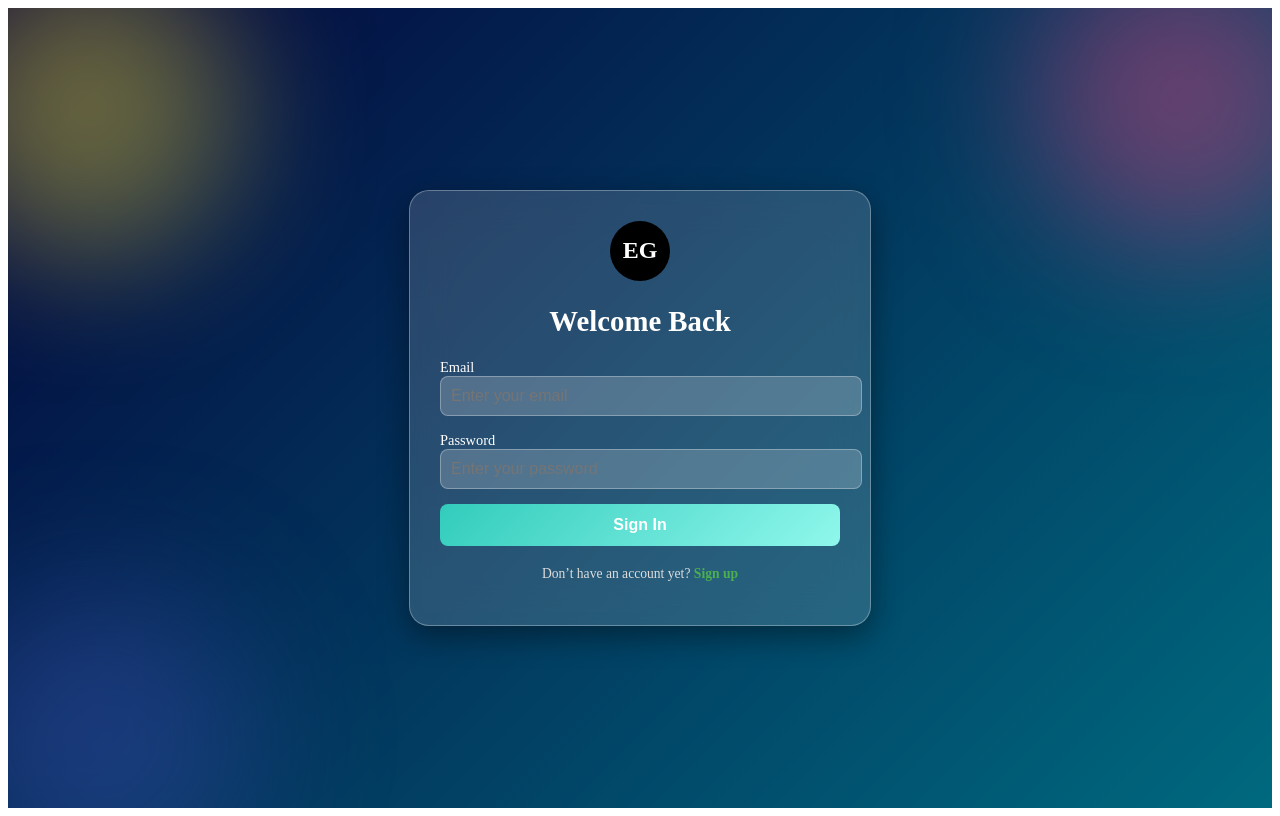
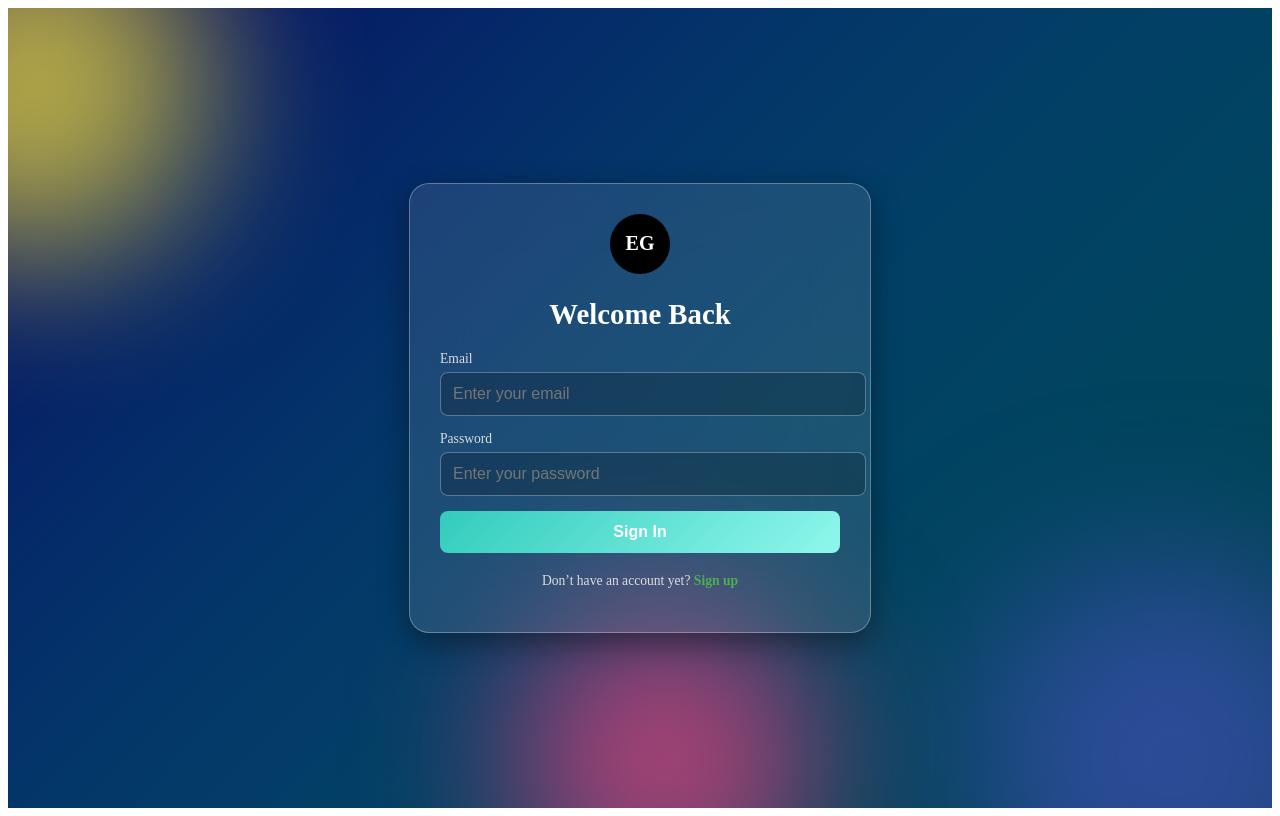
Before and after one commit to code-ninja-labs/ente-gramam1, a React (Vite) app: page /auth in a window 1280 px wide. Built offline with nearby package versions, Linux system fonts and the light colour scheme.

Commit message:
Update Auth.jsx

```diff
--- a/src/pages/Auth.jsx
+++ b/src/pages/Auth.jsx
@@ -1,32 +1,37 @@
-import React, { useState } from 'react';
-import { useNavigate } from 'react-router-dom';
-import { supabase } from '../supabaseClient';
+import React, { useState } from "react";
+import { useNavigate } from "react-router-dom";
+import { supabase } from "../supabaseClient";
 
 const Auth = () => {
-  const [email, setEmail] = useState('');
-  const [password, setPassword] = useState('');
+  const [email, setEmail] = useState("");
+  const [password, setPassword] = useState("");
   const [loading, setLoading] = useState(false);
-  const [errorMessage, setErrorMessage] = useState('');
+  const [errorMessage, setErrorMessage] = useState("");
   const [isSignup, setIsSignup] = useState(false);
   const navigate = useNavigate();
 
   const handleSubmit = async (e) => {
     e.preventDefault();
     setLoading(true);
-    setErrorMessage('');
+    setErrorMessage("");
 
     try {
       if (isSignup) {
         const { error } = await supabase.auth.signUp({ email, password });
         if (error) setErrorMessage(error.message);
-        else setErrorMessage('Signup successful! Please check your email to confirm your account.');
+        else setErrorMessage(
+          "Signup successful! Please check your email to confirm your account."
+        );
       } else {
-        const { error } = await supabase.auth.signInWithPassword({ email, password });
+        const { error } = await supabase.auth.signInWithPassword({
+          email,
+          password,
+        });
         if (error) setErrorMessage(error.message);
-        else navigate('/home');
+        else navigate("/home");
       }
     } catch (err) {
-      setErrorMessage('An unexpected error occurred. Please try again.');
+      setErrorMessage("An unexpected error occurred. Please try again.");
     } finally {
       setLoading(false);
     }
@@ -40,16 +45,18 @@ const Auth = () => {
       <div style={styles.pinkBlob}></div>
       <div style={styles.blueBlob}></div>
 
-      {/* Glassmorphism Card */}
+      {/* Glassmorphic Card */}
       <div style={styles.card}>
         <div style={styles.logo}>EG</div>
-        <h2 style={styles.header}>{isSignup ? 'Sign Up' : 'Welcome Back'}</h2>
+        <h2 style={styles.header}>{isSignup ? "Sign Up" : "Welcome Back"}</h2>
 
         {errorMessage && <p style={styles.errorMessage}>{errorMessage}</p>}
 
         <form onSubmit={handleSubmit} style={styles.form}>
           <div style={styles.formGroup}>
-            <label htmlFor="email" style={styles.label}>Email</label>
+            <label htmlFor="email" style={styles.label}>
+              Email
+            </label>
             <input
               type="email"
               id="email"
@@ -57,14 +64,18 @@ const Auth = () => {
               onChange={(e) => setEmail(e.target.value)}
               placeholder="Enter your email"
               style={styles.input}
-              onFocus={(e) => e.target.style.border = '1px solid #4caf50'}
-              onBlur={(e) => e.target.style.border = '1px solid rgba(255, 255, 255, 0.3)'}
+              onFocus={(e) => (e.target.style.border = "1px solid #4caf50")}
+              onBlur={(e) =>
+                (e.target.style.border = "1px solid rgba(255, 255, 255, 0.3)")
+              }
               required
             />
           </div>
 
           <div style={styles.formGroup}>
-            <label htmlFor="password" style={styles.label}>Password</label>
+            <label htmlFor="password" style={styles.label}>
+              Password
+            </label>
             <input
               type="password"
               id="password"
@@ -72,8 +83,10 @@ const Auth = () => {
               onChange={(e) => setPassword(e.target.value)}
               placeholder="Enter your password"
               style={styles.input}
-              onFocus={(e) => e.target.style.border = '1px solid #4caf50'}
-              onBlur={(e) => e.target.style.border = '1px solid rgba(255, 255, 255, 0.3)'}
+              onFocus={(e) => (e.target.style.border = "1px solid #4caf50")}
+              onBlur={(e) =>
+                (e.target.style.border = "1px solid rgba(255, 255, 255, 0.3)")
+              }
               required
             />
           </div>
@@ -83,20 +96,24 @@ const Auth = () => {
             style={loading ? styles.buttonDisabled : styles.button}
             disabled={loading}
           >
-            {loading ? <div style={styles.spinner}></div> : isSignup ? 'Sign Up' : 'Sign In'}
+            {loading ? <div style={styles.spinner}></div> : isSignup ? "Sign Up" : "Sign In"}
           </button>
         </form>
 
         <p style={styles.footer}>
           {isSignup ? (
             <>
-              Already have an account?{' '}
-              <span style={styles.link} onClick={() => setIsSignup(false)}>Log in</span>
+              Already have an account?{" "}
+              <span style={styles.link} onClick={() => setIsSignup(false)}>
+                Log in
+              </span>
             </>
           ) : (
             <>
-              Don’t have an account yet?{' '}
-              <span style={styles.link} onClick={() => setIsSignup(true)}>Sign up</span>
+              Don’t have an account yet?{" "}
+              <span style={styles.link} onClick={() => setIsSignup(true)}>
+                Sign up
+              </span>
             </>
           )}
         </p>
@@ -107,147 +124,152 @@ const Auth = () => {
 
 const styles = {
   container: {
-    position: 'relative',
-    height: '100vh',
-    display: 'flex',
-    justifyContent: 'center',
-    alignItems: 'center',
-    overflow: 'hidden',
-    background: 'linear-gradient(135deg, #090979, #00d4ff)',
+    position: "relative",
+    height: "100vh",
+    width: "100%",
+    display: "flex",
+    justifyContent: "center",
+    alignItems: "center",
+    background: "linear-gradient(135deg, rgba(9, 9, 121, 1) 0%, rgba(0, 212, 255, 1) 100%)",
+    overflow: "hidden",
   },
   gradientOverlay: {
-    position: 'absolute',
-    width: '100%',
-    height: '100%',
-    background: 'rgba(0, 0, 0, 0.5)',
+    position: "absolute",
+    top: 0,
+    left: 0,
+    width: "100%",
+    height: "100%",
+    background: "linear-gradient(135deg, rgba(0, 0, 0, 0.2), rgba(0, 0, 0, 0.7))",
     zIndex: 0,
   },
   yellowBlob: {
-    position: 'absolute',
-    width: '300px',
-    height: '300px',
-    background: 'rgba(255, 235, 59, 0.4)',
-    borderRadius: '50%',
-    top: '-50px',
-    left: '-70px',
-    filter: 'blur(70px)',
+    position: "absolute",
+    width: "350px",
+    height: "350px",
+    background: "rgba(255, 235, 59, 0.7)",
+    borderRadius: "50%",
+    top: "-100px",
+    left: "-150px",
+    filter: "blur(80px)",
     zIndex: 1,
   },
   pinkBlob: {
-    position: 'absolute',
-    width: '300px',
-    height: '300px',
-    background: 'rgba(255, 64, 129, 0.4)',
-    borderRadius: '50%',
-    top: '-60px',
-    right: '-60px',
-    filter: 'blur(70px)',
+    position: "absolute",
+    width: "300px",
+    height: "300px",
+    background: "rgba(255, 64, 129, 0.7)",
+    borderRadius: "50%",
+    bottom: "-100px",
+    left: "40%",
+    filter: "blur(80px)",
     zIndex: 1,
   },
   blueBlob: {
-    position: 'absolute',
-    width: '300px',
-    height: '300px',
-    background: 'rgba(63, 81, 181, 0.4)',
-    borderRadius: '50%',
-    bottom: '-80px',
-    left: '-60px',
-    filter: 'blur(70px)',
+    position: "absolute",
+    width: "400px",
+    height: "400px",
+    background: "rgba(63, 81, 181, 0.7)",
+    borderRadius: "50%",
+    bottom: "-150px",
+    right: "-100px",
+    filter: "blur(80px)",
     zIndex: 1,
   },
   card: {
-    position: 'relative',
+    position: "relative",
     zIndex: 2,
-    backdropFilter: 'blur(20px)',
-    background: 'rgba(255, 255, 255, 0.15)',
-    border: '1px solid rgba(255, 255, 255, 0.3)',
-    borderRadius: '20px',
-    padding: '30px',
-    width: '100%',
-    maxWidth: '400px',
-    textAlign: 'center',
-    boxShadow: '0 10px 30px rgba(0, 0, 0, 0.4)',
+    backdropFilter: "blur(30px)",
+    background: "rgba(255, 255, 255, 0.1)",
+    border: "1px solid rgba(255, 255, 255, 0.3)",
+    borderRadius: "20px",
+    padding: "30px",
+    width: "90%",
+    maxWidth: "400px",
+    textAlign: "center",
+    boxShadow: "0 10px 30px rgba(0, 0, 0, 0.4)",
+    color: "#fff",
   },
   logo: {
-    width: '60px',
-    height: '60px',
-    background: '#000',
-    color: '#fff',
-    fontSize: '1.5rem',
-    fontWeight: '700',
-    display: 'flex',
-    justifyContent: 'center',
-    alignItems: 'center',
-    borderRadius: '50%',
-    margin: '0 auto 20px',
+    width: "60px",
+    height: "60px",
+    background: "#000",
+    borderRadius: "50%",
+    color: "#fff",
+    fontSize: "20px",
+    fontWeight: "700",
+    display: "flex",
+    justifyContent: "center",
+    alignItems: "center",
+    margin: "0 auto 20px",
   },
   header: {
-    fontSize: '1.8rem',
-    color: '#fff',
-    marginBottom: '20px',
+    fontSize: "1.8rem",
+    color: "#fff",
+    marginBottom: "20px",
   },
   errorMessage: {
-    color: 'red',
-    fontSize: '0.9rem',
-    marginBottom: '15px',
+    color: "#ff6b6b",
+    fontSize: "0.9rem",
+    marginBottom: "15px",
   },
   form: {
-    textAlign: 'left',
+    textAlign: "left",
   },
   formGroup: {
-    marginBottom: '15px',
+    marginBottom: "15px",
   },
   label: {
-    color: '#fff',
-    fontSize: '0.9rem',
-    marginBottom: '5px',
+    color: "#ddd",
+    fontSize: "0.85rem",
+    marginBottom: "5px",
+    display: "block",
   },
   input: {
-    width: '100%',
-    padding: '10px',
-    border: '1px solid rgba(255, 255, 255, 0.3)',
-    borderRadius: '8px',
-    background: 'rgba(255, 255, 255, 0.2)',
-    color: '#fff',
-    fontSize: '1rem',
-    fontWeight: '500',
-    outline: 'none',
-    transition: 'border-color 0.3s ease',
+    width: "100%",
+    padding: "12px",
+    border: "1px solid rgba(255, 255, 255, 0.3)",
+    borderRadius: "8px",
+    background: "rgba(0, 0, 0, 0.2)",
+    color: "#fff",
+    fontSize: "1rem",
+    fontWeight: "500",
+    outline: "none",
+    transition: "all 0.3s ease",
   },
   button: {
-    width: '100%',
-    padding: '12px',
-    fontSize: '1rem',
-    fontWeight: '700',
-    background: 'linear-gradient(135deg, #32ccbc, #90f7ec)',
-    color: '#fff',
-    border: 'none',
-    borderRadius: '8px',
-    cursor: 'pointer',
-    transition: 'opacity 0.3s ease',
+    width: "100%",
+    padding: "12px",
+    fontSize: "1rem",
+    fontWeight: "700",
+    background: "linear-gradient(135deg, #32ccbc, #90f7ec)",
+    color: "#fff",
+    border: "none",
+    borderRadius: "8px",
+    cursor: "pointer",
+    transition: "opacity 0.3s ease",
   },
   buttonDisabled: {
     opacity: 0.5,
-    cursor: 'not-allowed',
+    cursor: "not-allowed",
   },
   spinner: {
-    width: '20px',
-    height: '20px',
-    border: '3px solid rgba(255, 255, 255, 0.3)',
-    borderTop: '3px solid white',
-    borderRadius: '50%',
-    animation: 'spin 1s linear infinite',
+    width: "20px",
+    height: "20px",
+    border: "3px solid rgba(255, 255, 255, 0.3)",
+    borderTop: "3px solid white",
+    borderRadius: "50%",
+    animation: "spin 1s linear infinite",
+    margin: "0 auto",
   },
   footer: {
-    marginTop: '20px',
-    fontSize: '0.85rem',
-    color: '#ddd',
+    marginTop: "20px",
+    fontSize: "0.85rem",
+    color: "#ddd",
   },
   link: {
-    color: '#4caf50',
-    cursor: 'pointer',
-    textDecoration: 'none',
-    fontWeight: 'bold',
+    color: "#4caf50",
+    cursor: "pointer",
+    fontWeight: "bold",
   },
 };
 
```
